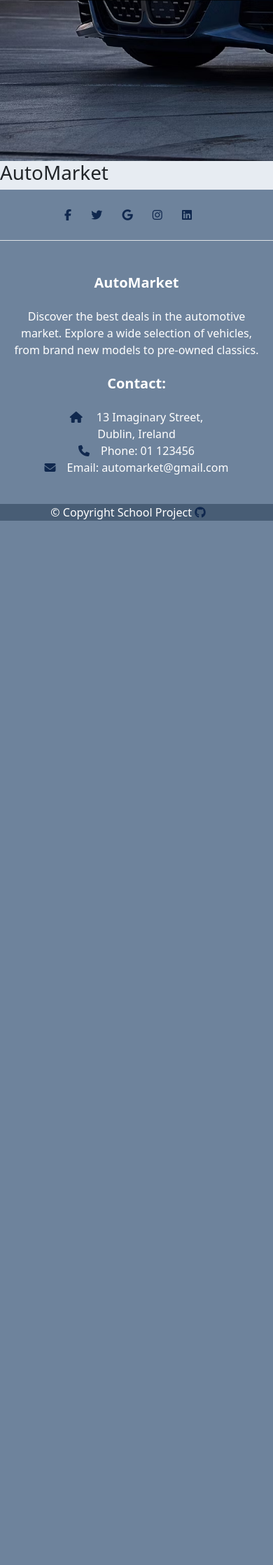
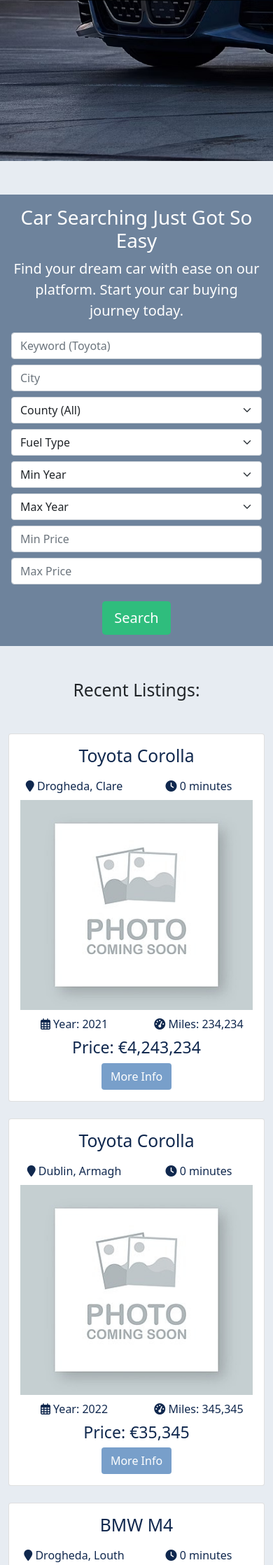
Before and after one commit to Dayana-N/AutoMarket-PP4, a Django app: page / in a window 390 px wide. Shown: the part 493-2729 px from the top of the page at 70% size. Before the commit the page ends 1237 px from the top, so only its background shows below. Run offline with Django 3.2, Linux system fonts and the light colour scheme; data comes from the database, SQL or seed files in the repository; some libraries are stand-ins or nearby versions.

Commit message:
feat: display recent listings on home page #13

```diff
--- a/listings/templates/listings/index.html
+++ b/listings/templates/listings/index.html
@@ -1,4 +1,5 @@
 {% extends 'base.html' %}
+{% load humanize %}
 {% block title %}
 Home
 {% endblock title %}
@@ -6,5 +7,53 @@ Home
 {% block content %}
 <!-- Hero section -->
 {% include 'partials/hero-section.html' %}
-<h1>AutoMarket</h1>
+{% include 'partials/search-form.html' %}
+<section class="recent-listings">
+    <div class="container text-center mt-5">
+        <h2>Recent Listings:</h2>
+        <div class="row mt-5">
+            {% for listing in listings|slice:'6' %}
+            <!-- Card -->
+            <div class="col-md-6 col-xl-4 mb-4">
+                <div class="card listing-preview">
+                    <a class="card-link" href="{% url 'single-listing' listing.id %}">
+                        <div class="card-body">
+                            <h2>{{ listing.listing_title }} </h2>
+                            <div class="row py-2 ">
+                                <div class="col-6">
+                                    <i class="fas fa-map-marker"></i> {{ listing.town|capfirst }}, {{ listing.county|capfirst }}
+                                </div>
+                                <div class="col-6">
+                                    <i class="fas fa-clock"></i> {{ listing.created|timesince }}
+                                </div>
+                            </div>
+                            <!-- Image -->
+                            <div class="row"> <img src="{{ listing.listing_main_img }}" class="card-image" alt="{{ listing.listing_title }} image">
+                            </div>
+
+                            <div class="row py-2 ">
+                                <div class="col-6">
+                                    <i class="fa-regular fa-calendar-days"></i> Year: {{ listing.year }}
+                                </div>
+                                <div class="col-6">
+                                    <i class="fa-solid fa-gauge-high"></i> Miles: {{ listing.mileage|intcomma }}
+                                </div>
+                            </div>
+
+                            <h3>Price: €{{ listing.price|intcomma }}</h3>
+
+                            <a href="#" class="btn btn-blue text-white">More Info</a>
+                        </div>
+
+                    </a>
+                </div>
+
+            </div>
+            {% endfor %}
+
+
+
+        </div>
+    </div>
+</section>
 {% endblock %}
--- a/listings/templates/listings/single-listing.html
+++ b/listings/templates/listings/single-listing.html
@@ -8,7 +8,7 @@
 {% block content %}
 <section id="listing" class="py-4">
     <div class="container">
-        <a href="{% url 'listings' %}" class="btn btn-blue text-white mb-4" >Back To Listings</a>
+        <a href="{% url 'listings' %}" class="btn btn-blue text-white mb-4" >Back</a>
         <div class="row">
             <div class="col-12 col-xl-7">
                 <!-- Images carousel -->
--- a/listings/views.py
+++ b/listings/views.py
@@ -13,7 +13,11 @@ def home_page(request):
     '''
     A view that displays the homepage
     '''
-    return render(request, 'listings/index.html')
+    listings = Listing.objects.all().order_by('-created')
+    context = {
+        'listings': listings,
+    }
+    return render(request, 'listings/index.html', context)
 
 
 def listings(request):
--- /dev/null
+++ b/templates/partials/search-form.html
@@ -0,0 +1,76 @@
+<section class="search-section">
+
+    <div class="container text-center p-3 mt-5" id="search-container">
+        <div class="row">
+            <h1>Car Searching Just Got So Easy</h1>
+            <p class="lead">Find your dream car with ease on our platform. Start your car buying journey today.
+            </p>
+        </div>
+
+        <form>
+            <div class="row">
+                <div class="col-md-3 mb-2">
+                    <label class="sr-only" for="keyword">Keyword:</label>
+                    <input type="text" class="form-control" name="keywords" id="keyword" placeholder="Keyword (Toyota)">
+                </div>
+                <div class="col-md-3 mb-2">
+                    <label for="city" class="sr-only">City:</label>
+                    <input type="text" class="form-control" name="city" id="city" placeholder="City">
+                </div>
+                <div class="col-md-3 mb-2">
+                    <label for="county" class="sr-only">County:</label>
+                    <select name="county" class="form-select" id="county">
+                        <option selected="true" disabled="disabled">County (All)</option>
+                        {% for value,option in counties %}
+                        <option value="{{ value }}">{{ option }}</option>
+                        {% endfor %}
+                    </select>
+
+                </div>
+
+                <div class="col-md-3 mb-2">
+                    <label for="fuel" class="sr-only">Fuel Type:</label>
+                    <select class="form-select" name="fuel" id="fuel">
+                        <option selected="true" disabled="disabled">Fuel Type</option>
+                        {% for value,option in fuel_type %}
+                        <option value="{{ value }}">{{ option }}</option>
+                        {% endfor %}
+
+                    </select>
+                </div>
+            </div>
+            <div class="row mt-md-3">
+                <div class="col-md-3 mb-2">
+                    <label for="min_year" class="sr-only">Min Year:</label>
+                    <select class="form-select" name="min_year" id="min_year">
+                        <option selected disabled>Min Year</option>
+                        {% for value,option in years %}
+                        <option value="{{ value }}">{{ option }}</option>
+                        {% endfor %}
+
+                    </select>
+                </div>
+                <div class="col-md-3 mb-2">
+                    <label for="max_year" class="sr-only">Max Year:</label>
+                    <select class="form-select" name="max_year" id="max_year">
+                        <option selected disabled>Max Year</option>
+                        {% for value,option in years %}
+                        <option value="{{ value }}">{{ option }}</option>
+                        {% endfor %}
+
+                    </select>
+                </div>
+                <div class="col-md-3 mb-2">
+                    <label for="min_price" class="sr-only">Min Price:</label>
+                    <input type="text" class="form-control" name="min_price" id="min_price" placeholder="Min Price">
+                </div>
+                <div class="col-md-3 mb-2">
+                    <label for="max_price" class="sr-only">Max Price:</label>
+                    <input type="text" class="form-control" name="max_price" id="max_price" placeholder="Max Price">
+                </div>
+            </div>
+            <button type="submit" class="btn btn-green text-white btn-lg mt-3">Search</button>
+        </form>
+    </div>
+
+</section>
```
Also changed, not shown: listings/templates/listings/listings.html (+1 -76 lines).
